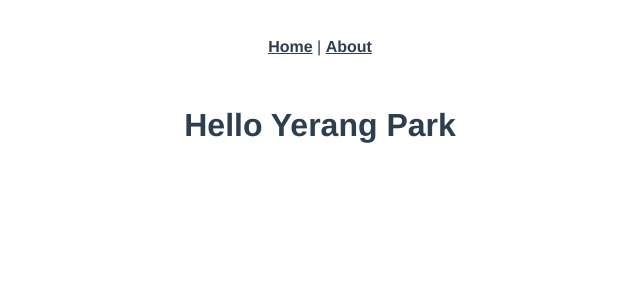
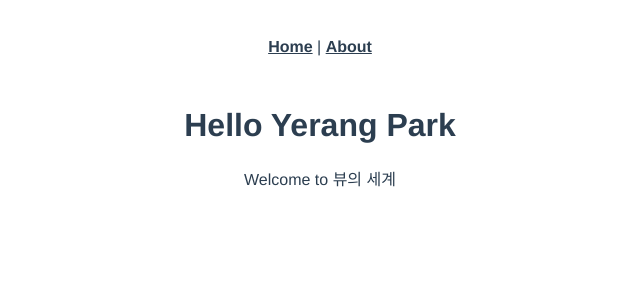
Before and after one commit to YerangPark/OurBoard, a Vue app in the folder Vue.js/board/: page /databinding/string in a window 1280 px wide. Shown: the top 300 px of the page, without its empty margins (320-960 px from the left). Built offline with nearby package versions, Linux system fonts and the light colour scheme.

Commit message:
Data Binding Practice

```diff
--- a/Vue.js/board/src/views/1_dataBinding/DataBindingStringView.vue
+++ b/Vue.js/board/src/views/1_dataBinding/DataBindingStringView.vue
@@ -1,7 +1,7 @@
 <template>
 <div>
     <h1>Hello {{ userName }}</h1>
-    <p></p>
+    <p>{{message}}</p>
 </div>
 </template>
 <script>
@@ -9,7 +9,7 @@ export default {
   data() {
     return {
       userName: 'Yerang Park',
-      message: '',
+      message: 'Welcome to 뷰의 세계',
       arr: [],
       obj: {}
     }
```
